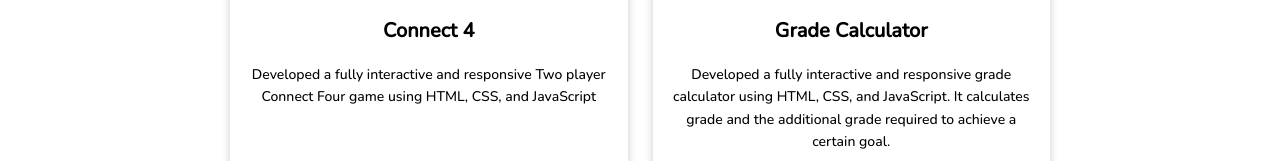
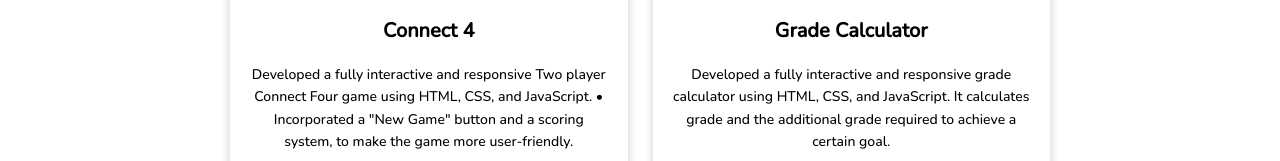
Before and after one commit to Karamhira/Karamhira.github.io, a plain HTML site: page index.html in a window 1280 px wide. Shown: the part 2376-2537 px from the top of the page. Drawn offline with nearby package versions, Linux system fonts and the light colour scheme.

Commit message:
Update index.html

```diff
--- a/index.html
+++ b/index.html
@@ -135,7 +135,7 @@
             <div class = "box">
           <img src="pictures/connect4.png" alt="Project Logo"></img>
           <h3>Connect 4</h3>
-          <p>Developed a fully interactive and responsive Two player Connect Four game using HTML, CSS, and JavaScript</p>
+          <p>Developed a fully interactive and responsive Two player Connect Four game using HTML, CSS, and JavaScript. •	Incorporated a "New Game" button and a scoring system, to make the game more user-friendly.</p>
           <div class="codelinks">
             <ul>
               <a href="https://github.com/Karamhira/Connect-4" target ="blank"><li><i class="fa-brands fa-github"></i></li></a>
```
